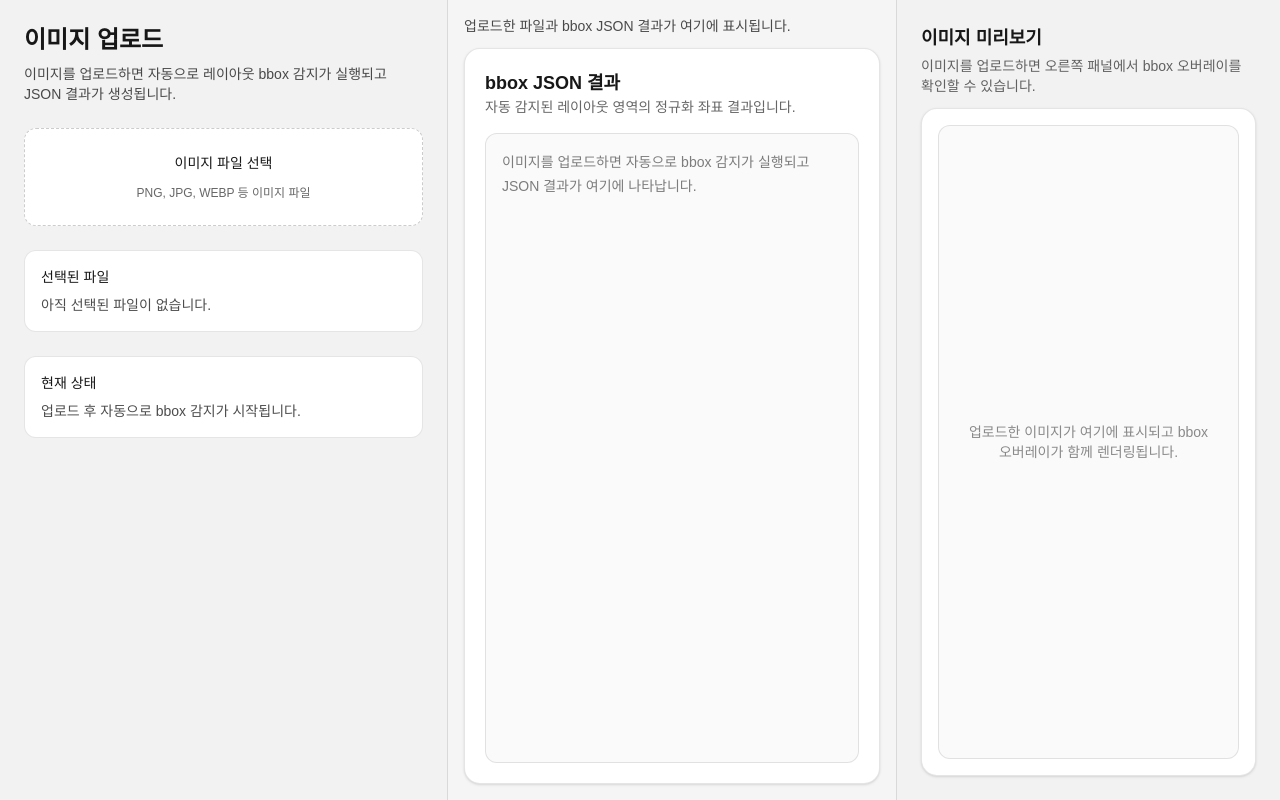
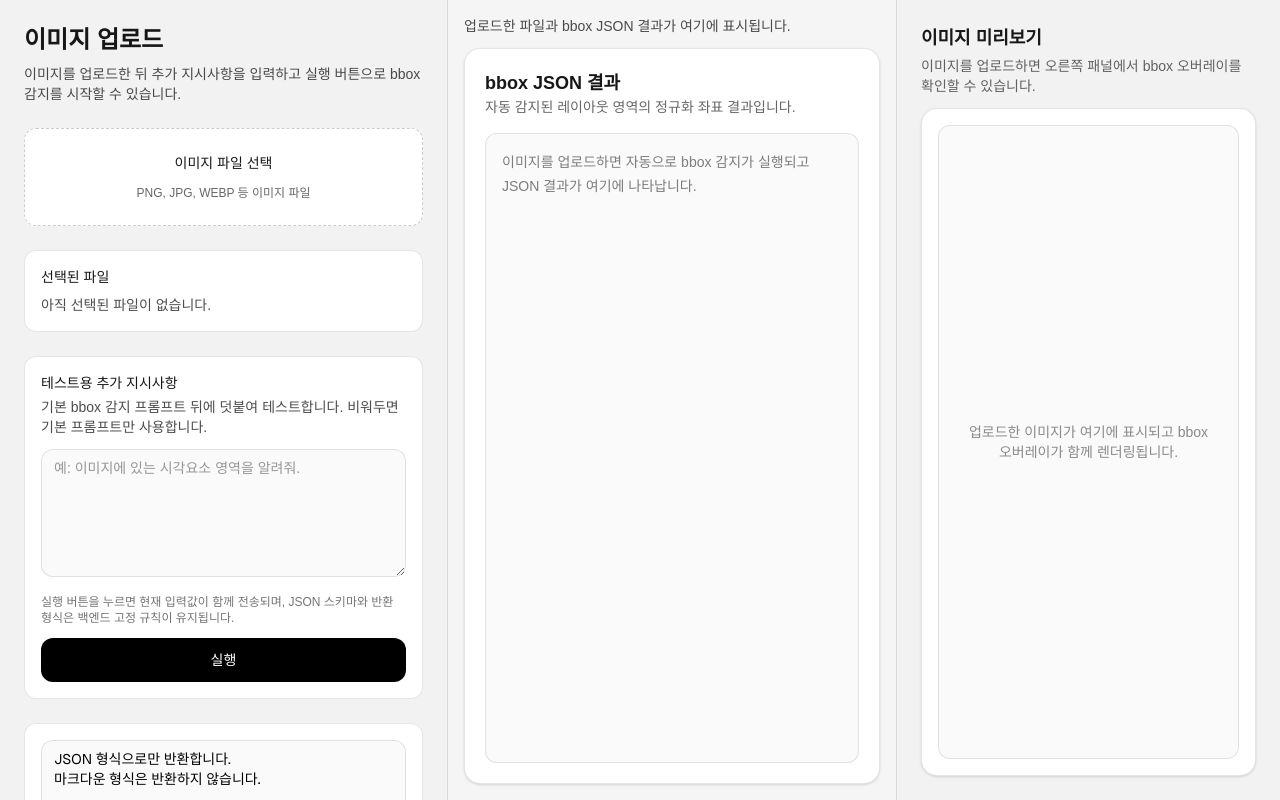
Before and after one commit to youngee28/pymupdf_test, a Next.js app: page / in a window 1280 px wide. Built offline with nearby package versions, Linux system fonts and the light colour scheme.

Commit message:
chore: 테스트용 추가 프롬프트 생성

```diff
--- a/src/app/api/image-prompt/route.ts
+++ b/src/app/api/image-prompt/route.ts
@@ -7,10 +7,9 @@ import type { Detection, DetectionResponse } from "@/lib/detections";
 const GEMINI_API_URL = "https://generativelanguage.googleapis.com/v1beta/models";
 const DEFAULT_GEMINI_MODEL = "gemini-3-flash-preview";
 
-const DETECTION_PROMPT = `업로드된 문서 이미지에 있는 레이아웃 영역을 바운딩 박스 수치로 알려줘.
+const DETECTION_PROMPT = `
 JSON 형식으로만 반환합니다.
 마크다운 형식은 반환하지 않습니다.
-설명 텍스트는 포함하지 않습니다.
 
 Return this exact schema:
 {
@@ -28,12 +27,51 @@ Return this exact schema:
   ]
 }
 
-Rules:
-- bbox values must be normalized decimals between 0 and 1.
-- origin is top-left.
-- width and height must be positive.
-- If nothing is found, return {"detections": []}.
-- Labels should be short, e.g. title, paragraph, table, figure, header, footer, list, caption.`;
+규칙:
+- 바운딩 박스 값은 0에서 1 사이의 정규화된 소수여야 합니다.
+- 원점은 왼쪽 상단입니다.
+- 너비와 높이는 양수여야 합니다.
+- 아무것도 찾지 못하면 {"detections": []}를 반환합니다.`;
+
+const DETECTION_PROMPT_REINFORCEMENT = `JSON 형식으로만 반환합니다.
+마크다운 형식은 반환하지 않습니다.
+
+Return this exact schema:
+{
+  "detections": [
+    {
+      "label": "string",
+      "bbox": {
+        "x": 0.0,
+        "y": 0.0,
+        "width": 0.0,
+        "height": 0.0
+      },
+      "score": 0.0
+    }
+  ]
+}
+
+규칙:
+- 바운딩 박스 값은 0에서 1 사이의 정규화된 소수여야 합니다.
+- 원점은 왼쪽 상단입니다.
+- 너비와 높이는 양수여야 합니다.
+- 아무것도 찾지 못하면 {"detections": []}를 반환합니다.`;
+
+function buildDetectionPrompt(extraInstruction: string): string {
+  if (!extraInstruction) {
+    return DETECTION_PROMPT;
+  }
+
+  return `${DETECTION_PROMPT}
+
+추가 테스트 지시사항:
+${extraInstruction}
+
+위 추가 지시사항은 테스트용 보조 입력입니다. 위 기본 bbox 감지 지시사항을 유지한 상태에서 아래 JSON-only 반환 규칙과 스키마를 반드시 따르세요.
+
+${DETECTION_PROMPT_REINFORCEMENT}`;
+}
 
 type GeminiResponse = {
   candidates?: Array<{
@@ -107,6 +145,14 @@ function extractJsonObject(text: string): string | null {
   }
 
   return trimmedText.slice(startIndex, endIndex + 1);
+}
+
+function normalizeExtraInstruction(value: FormDataEntryValue | null): string {
+  if (typeof value !== "string") {
+    return "";
+  }
+
+  return value.trim().slice(0, 2000);
 }
 
 function normalizeUnitValue(value: unknown): number | null {
@@ -194,6 +240,9 @@ export async function POST(request: Request) {
   try {
     const formData = await request.formData();
     const image = formData.get("image");
+    const extraInstruction = normalizeExtraInstruction(
+      formData.get("extraInstruction"),
+    );
 
     if (!(image instanceof File)) {
       return Response.json(
@@ -236,7 +285,7 @@ export async function POST(request: Request) {
                 },
               },
               {
-                text: DETECTION_PROMPT,
+                text: buildDetectionPrompt(extraInstruction),
               },
             ],
           },
--- a/src/components/ImageWorkspace.tsx
+++ b/src/components/ImageWorkspace.tsx
@@ -12,12 +12,14 @@ type RequestStatus = "idle" | "loading" | "success" | "error";
 
 export function ImageWorkspace() {
   const requestIdRef = useRef(0);
+  const [selectedFile, setSelectedFile] = useState<File | null>(null);
   const [selectedFileName, setSelectedFileName] = useState<string | null>(null);
   const [previewUrl, setPreviewUrl] = useState<string | null>(null);
   const [status, setStatus] = useState<RequestStatus>("idle");
   const [detections, setDetections] = useState<Detection[]>([]);
   const [formError, setFormError] = useState<string | null>(null);
   const [requestError, setRequestError] = useState<string | null>(null);
+  const [extraInstruction, setExtraInstruction] = useState("");
 
   useEffect(() => {
     return () => {
@@ -27,9 +29,14 @@ export function ImageWorkspace() {
     };
   }, [previewUrl]);
 
-  const runDetection = async (file: File, requestId: number) => {
+  const runDetection = async (
+    file: File,
+    requestId: number,
+    nextExtraInstruction: string,
+  ) => {
     const formData = new FormData();
     formData.append("image", file);
+    formData.append("extraInstruction", nextExtraInstruction);
 
     try {
       const response = await fetch("/api/image-prompt", {
@@ -72,6 +79,7 @@ export function ImageWorkspace() {
     }
 
     if (!file) {
+      setSelectedFile(null);
       setSelectedFileName(null);
       setPreviewUrl(null);
       setFormError(null);
@@ -84,6 +92,7 @@ export function ImageWorkspace() {
     const validationError = validateImageFile(file);
 
     if (validationError) {
+      setSelectedFile(null);
       setSelectedFileName(null);
       setPreviewUrl(null);
       setFormError(validationError);
@@ -95,14 +104,33 @@ export function ImageWorkspace() {
 
     const nextPreviewUrl = URL.createObjectURL(file);
 
+    setSelectedFile(file);
     setSelectedFileName(file.name);
     setPreviewUrl(nextPreviewUrl);
+    setFormError(null);
+    setRequestError(null);
+    setStatus("idle");
+    setDetections([]);
+  };
+
+  const handleRun = () => {
+    const requestId = requestIdRef.current + 1;
+    requestIdRef.current = requestId;
+
+    if (!selectedFile) {
+      setFormError("먼저 이미지 파일을 선택해 주세요.");
+      setRequestError(null);
+      setStatus("error");
+      setDetections([]);
+      return;
+    }
+
     setFormError(null);
     setRequestError(null);
     setStatus("loading");
     setDetections([]);
 
-    void runDetection(file, requestId);
+    void runDetection(selectedFile, requestId, extraInstruction);
   };
 
   return (
@@ -111,7 +139,10 @@ export function ImageWorkspace() {
         selectedFileName={selectedFileName}
         error={formError}
         status={status}
+        extraInstruction={extraInstruction}
         onFileSelect={handleFileSelect}
+        onExtraInstructionChange={setExtraInstruction}
+        onRun={handleRun}
       />
       <CenterPanel
         fileName={selectedFileName}
--- a/src/components/left-panel/LeftPanel.tsx
+++ b/src/components/left-panel/LeftPanel.tsx
@@ -6,21 +6,27 @@ export type LeftPanelProps = {
   selectedFileName: string | null;
   error: string | null;
   status: RequestStatus;
+  extraInstruction: string;
   onFileSelect: (file: File | null) => void;
+  onExtraInstructionChange: (value: string) => void;
+  onRun: () => void;
 };
 
 export function LeftPanel({
   selectedFileName,
   error,
   status,
+  extraInstruction,
   onFileSelect,
+  onExtraInstructionChange,
+  onRun,
 }: LeftPanelProps) {
   return (
     <aside className="flex h-full w-full max-w-md flex-col gap-6 overflow-y-auto border-r border-black/10 bg-black/5 p-6 dark:border-white/10 dark:bg-white/5">
       <div className="space-y-2">
         <h1 className="text-2xl font-semibold">이미지 업로드</h1>
         <p className="text-sm text-black/70 dark:text-white/70">
-          이미지를 업로드하면 자동으로 레이아웃 bbox 감지가 실행되고 JSON 결과가 생성됩니다.
+          이미지를 업로드한 뒤 추가 지시사항을 입력하고 실행 버튼으로 bbox 감지를 시작할 수 있습니다.
         </p>
       </div>
 
@@ -48,17 +54,72 @@ export function LeftPanel({
         </p>
       </div>
 
-      <div className="space-y-2 rounded-xl border border-black/10 bg-white p-4 text-sm dark:border-white/10 dark:bg-black/20">
-        <p className="font-medium">현재 상태</p>
-        <p className="text-black/70 dark:text-white/70">
-          {status === "loading"
-            ? "이미지를 분석해서 bbox JSON을 생성하고 있습니다."
-            : "업로드 후 자동으로 bbox 감지가 시작됩니다."}
+      <div className="space-y-3 rounded-xl border border-black/10 bg-white p-4 text-sm dark:border-white/10 dark:bg-black/20">
+        <div className="space-y-1">
+          <p className="font-medium">테스트용 추가 지시사항</p>
+          <p className="text-black/70 dark:text-white/70">
+            기본 bbox 감지 프롬프트 뒤에 덧붙여 테스트합니다. 비워두면 기본 프롬프트만 사용합니다.
+          </p>
+        </div>
+
+        <textarea
+          value={extraInstruction}
+          maxLength={2000}
+          onChange={(event) => {
+            onExtraInstructionChange(event.target.value);
+          }}
+          placeholder="예: 이미지에 있는 시각요소 영역을 알려줘."
+          className="min-h-32 w-full resize-y rounded-xl border border-black/10 bg-neutral-50 px-3 py-2 text-sm text-black outline-none transition placeholder:text-black/40 focus:border-black/30 dark:border-white/10 dark:bg-white/5 dark:text-white dark:placeholder:text-white/35 dark:focus:border-white/30"
+        />
+
+        <p className="text-xs text-black/55 dark:text-white/55">
+          실행 버튼을 누르면 현재 입력값이 함께 전송되며, JSON 스키마와 반환 형식은 백엔드 고정 규칙이 유지됩니다.
         </p>
+
+        <button
+          type="button"
+          onClick={onRun}
+          disabled={status === "loading"}
+          className="w-full rounded-xl bg-black px-4 py-3 text-sm font-medium text-white transition hover:bg-black/85 disabled:cursor-not-allowed disabled:bg-black/40 dark:bg-white dark:text-black dark:hover:bg-white/85 dark:disabled:bg-white/40"
+        >
+          {status === "loading" ? "실행 중..." : "실행"}
+        </button>
+
         {error ? (
           <p className="font-medium text-red-600 dark:text-red-400">{error}</p>
         ) : null}
       </div>
+
+      <div className="space-y-3 rounded-xl border border-black/10 bg-white p-4 text-sm dark:border-white/10 dark:bg-black/20">
+        <div className="w-full rounded-xl border border-black/10 bg-neutral-50 px-3 py-2 text-sm text-black dark:border-white/10 dark:bg-white/5 dark:text-white">
+          <pre className="select-text whitespace-pre-wrap break-words font-sans">
+            {`JSON 형식으로만 반환합니다.
+마크다운 형식은 반환하지 않습니다.
+
+Return this exact schema:
+{
+  "detections": [
+    {
+      "label": "string",
+      "bbox": {
+        "x": 0.0,
+        "y": 0.0,
+        "width": 0.0,
+        "height": 0.0
+      },
+      "score": 0.0
+    }
+  ]
+}
+
+규칙:
+- 바운딩 박스 값은 0에서 1 사이의 정규화된 소수여야 합니다.
+- 원점은 왼쪽 상단입니다.
+- 너비와 높이는 양수여야 합니다.
+- 아무것도 찾지 못하면 {"detections": []}를 반환합니다.`}
+          </pre>
+        </div>
+      </div>
     </aside>
   );
 }
```
